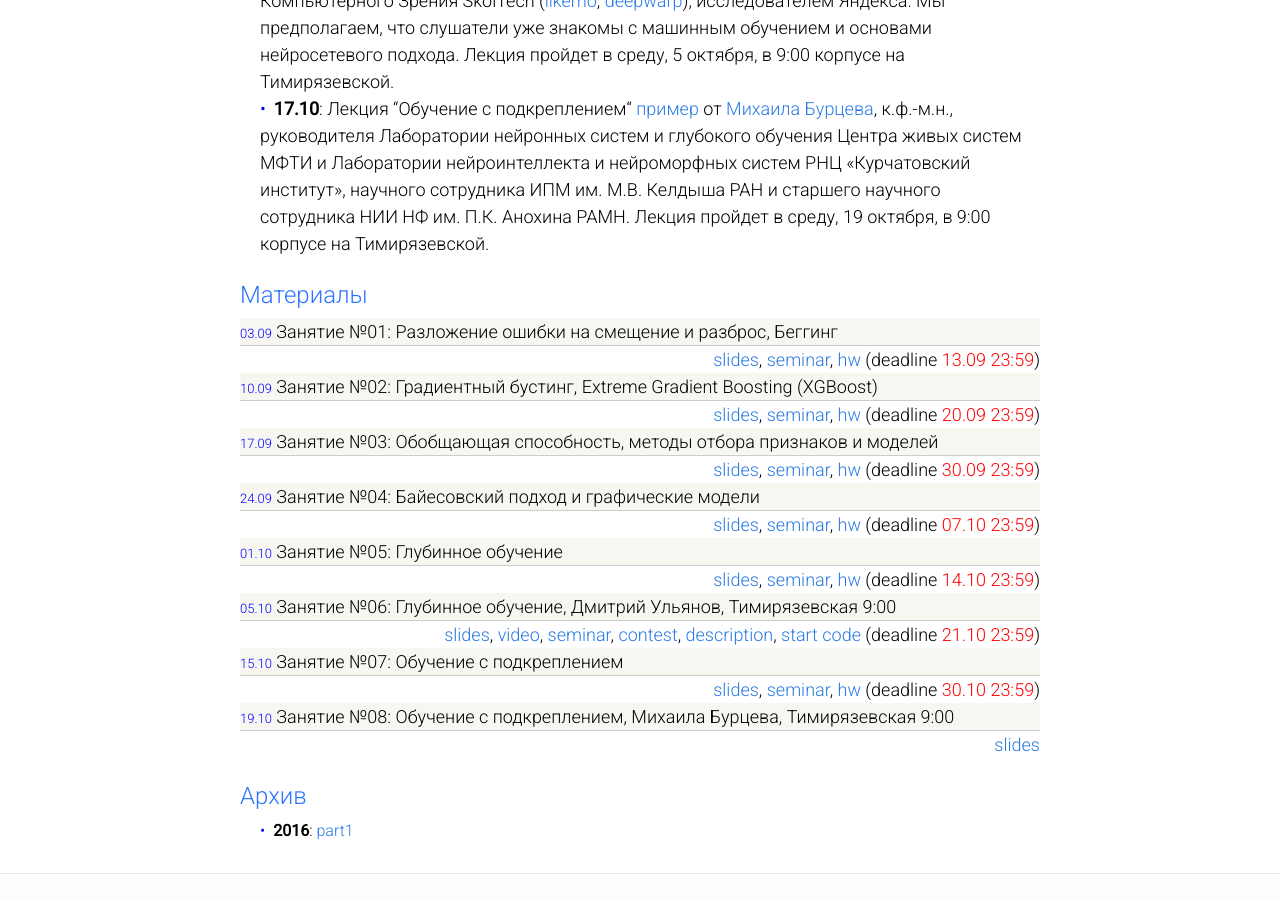
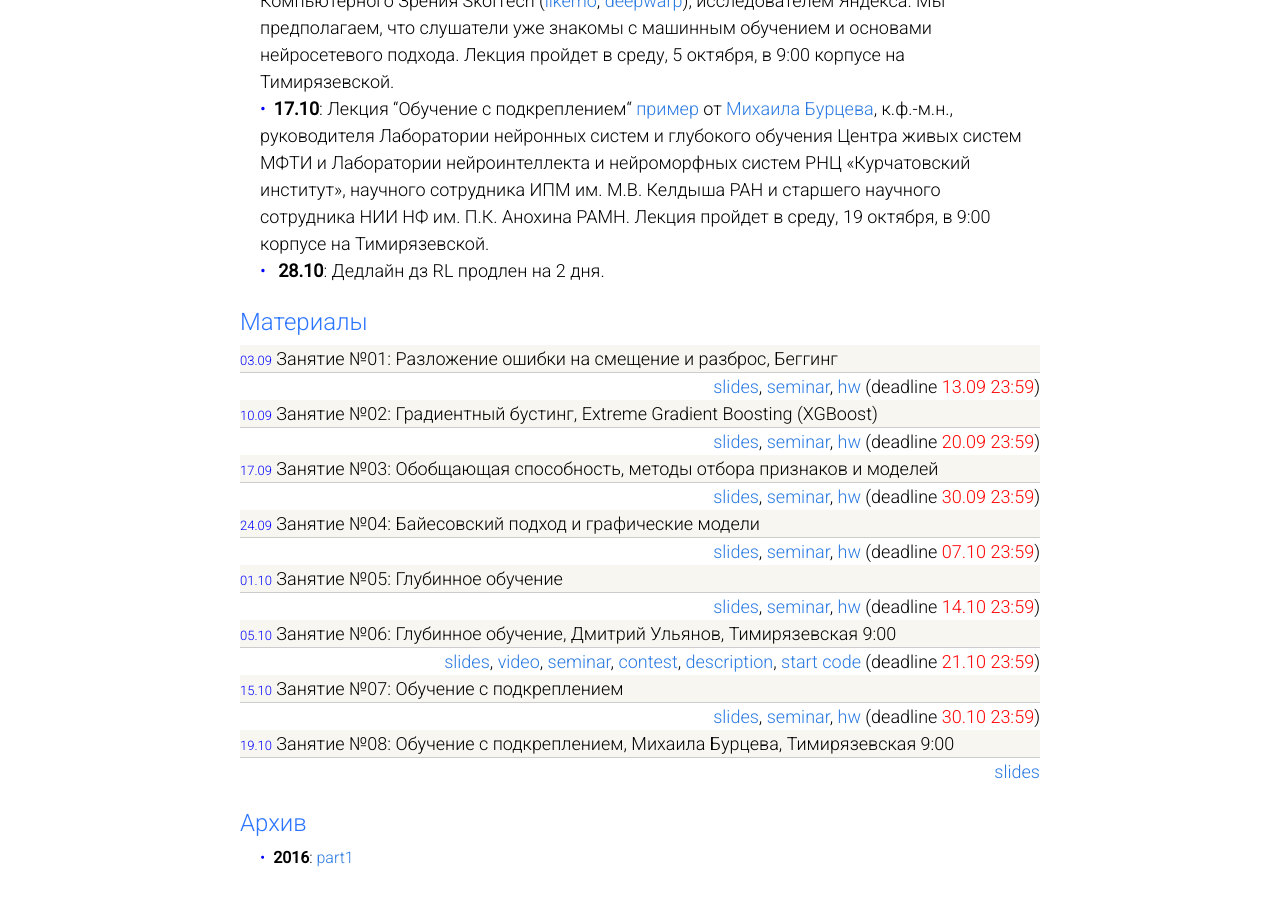
Before and after one commit to ml-mipt/old-ml-mipt.github.io, a Jekyll site: the page built from index.html, in a window 1280 px wide and 900 px high, scrolled down 823 px. Built offline with Jekyll 4.4.1, drawn with Linux system fonts in a browser that asks for light colours.

Commit message:
recfactor

```diff
--- a/index.html
+++ b/index.html
@@ -37,6 +37,7 @@ layout: default
       <li><b>03.09</b>: Начало семестра!</li>
       <li><b>01.10</b>: Лекция "Глубинное Обучение" от <a href="http://sites.skoltech.ru/compvision/members/dmitry-ulyanov/">Дмитрия Ульянова</a>, который является одним из ведущих специалистов в области нейросетей в России, исследователем Группы Компьютерного Зрения SkolTech (<a href="https://likemo.net/">likemo</a>, <a href="http://sites.skoltech.ru/compvision/projects/deepwarp/">deepwarp</a>), исследователем Яндекса. Мы предполагаем, что слушатели уже знакомы с машинным обучением и основами нейросетевого подхода. Лекция пройдет в среду, 5 октября, в 9:00 корпусе на Тимирязевской.
       <li><b>17.10</b>: Лекция “Обучение с подкреплением“ <a href="https://gym.openai.com/envs/Seaquest-v0">пример</a> от <a href="http://www.keldysh.ru/pages/mrbur-web/">Михаила Бурцева</a>, к.ф.-м.н., руководителя Лаборатории нейронных систем и глубокого обучения Центра живых систем МФТИ и Лаборатории нейроинтеллекта и нейроморфных систем РНЦ «Курчатовский институт», научного сотрудника ИПМ им. М.В. Келдыша РАН и старшего научного сотрудника НИИ НФ им. П.К. Анохина РАМН. Лекция пройдет в среду, 19 октября, в 9:00 корпусе на Тимирязевской. </li>
+      <li> <b>28.10</b>: Дедлайн дз RL продлен на 2 дня.</li>
     </ul>
 
     <div class="module-header">Материалы</div>
```
